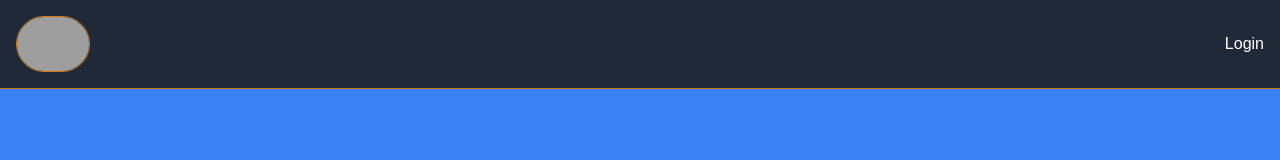
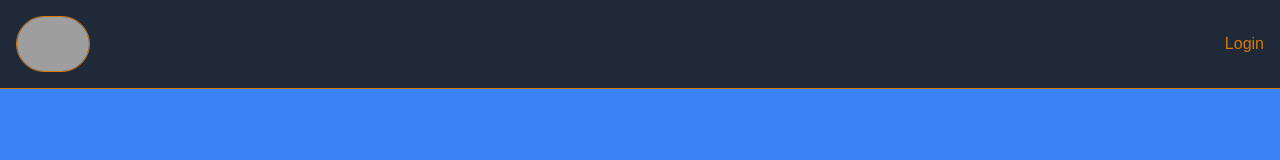
Before and after one commit to thiratpy/eye_deploy, a React (Vite) app: page / in a window 1280 px wide. Shown: the top 160 px of the page. Built offline with nearby package versions, Linux system fonts and the light colour scheme; grey boxes are pictures that could not be loaded.

Commit message:
Update NavigationTab.jsx

```diff
--- a/src/components/NavigationTab.jsx
+++ b/src/components/NavigationTab.jsx
@@ -111,7 +111,7 @@ function NavigationTab() {
           <ul className="flex flex-col p-4 md:p-0 mt-4 font-medium border border-gray-100 rounded-lg bg-gray-50 md:space-x-8 md:flex-row md:mt-0 md:border-0 md:bg-transparent">
             <li>
               <div
-                className="block py-2 px-3 text-white rounded hover:bg-gray-100 md:hover:bg-transparent md:hover:text-blue-700 md:p-0 transition-transform transform  hover:shadow-lg cursor-pointer flex items-center relative"
+                className="block py-2 px-3 text-amber-600 rounded hover:bg-gray-100 md:hover:bg-transparent md:hover:text-blue-700 md:p-0 transition-transform transform  hover:shadow-lg cursor-pointer flex items-center relative"
                 onClick={handleUserDataClick}
               >
                 {user ? (
```
